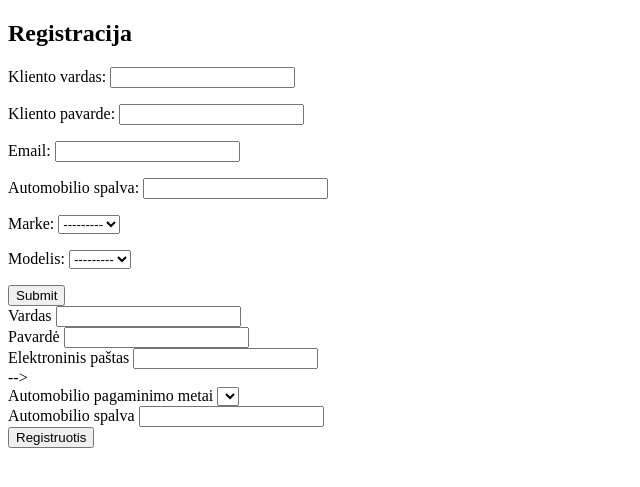
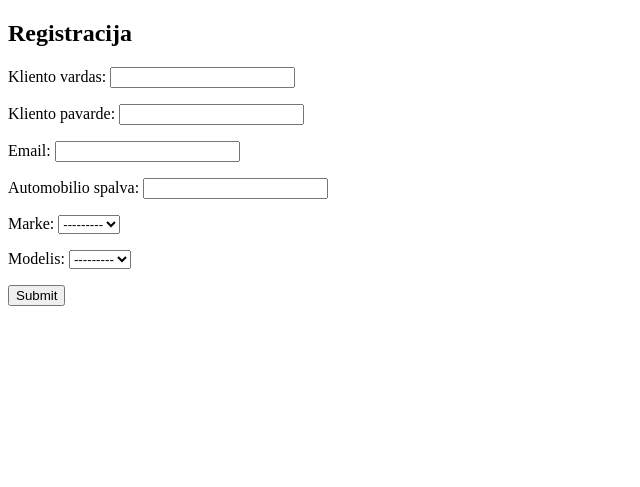
Before and after one commit to ADR011/Baigiamasis, a Django app: page /add/ in a window 1280 px wide. Shown: the top 487 px of the page, without its empty margins (0-640 px from the left). Run offline with Django 4.2, Linux system fonts and the light colour scheme; data comes from the database, SQL or seed files in the repository; both versions use the stored data as it was after the commit; lists and menus that the app fills with data are empty.

Commit message:
home pratrintas nereikalingas kodas

```diff
--- a/new_car/perziura/templates/home.html
+++ b/new_car/perziura/templates/home.html
@@ -50,154 +50,3 @@
 
     });
 </script>
-
-
-<!--
-
-
-
-<h3>Registracija</h3>
-<!--Register-->
-<form method='post'>
-    {% csrf_token %}
-  Vardas
-  <input
-    name="user_name"
-    type="text"
-    id="user_name"
-    class="form-control"
-    aria-describedby="user_nameBlock"
-  />
-  <br />
-  Pavardė
-  <input
-    name="last_name"
-    type="text"
-    id="last_name"
-    class="form-control"
-    aria-describedby="last_nameBlock"
-  />
-
-  <br />
-  Elektroninis paštas
-  <input
-    name="email"
-    type="email"
-    id="Elektroninis paštas"
-    class="form-control"
-    aria-describedby="Elektroninis paštas"
-  />
-  <br />
-  {% comment %} Automobilio markė
-  <br />
-  <select name="marke" id='marke' placeholder="Pasirinkti markę..." onchange='pakeistiModelius()'/>
-  <br />
-  <br />
-  Automobilio modelis
-  <select name="modelis"  id='modelis' placeholder="Pasirinkti modelį..">
-  </select> {% endcomment %}
-
-
-
-
-   -->
-
-
-  <br />
-  Automobilio pagaminimo metai
-  <select name="metai"  id='metai' placeholder="Pasirinkti metus..">
-  </select>
-  <br />
-  Automobilio spalva
-  <input
-    name="spalva"
-    type="text"
-    id="Spalva"
-    class="form-control"
-    aria-describedby="Automobilio pagaminimo metai"
-  />
-  <br />
-  <button type="submit" class="btn btn-primary">Registruotis</button>
-</form>
-<script>
-  const masinuListas = {% autoescape off %}{{ listas }}{% endautoescape %};
-  let selectMarke=document.getElementById('marke');
-  let selectModelis=document.getElementById('modelis');
-
-  masinuListas.forEach(car=>{
-    let option = document.createElement("option");
-    option.value = car.marke;
-    console.log(option.value);
-    option.text = car.marke;
-    selectMarke.add(option);
-  });
-  const pakeistiModelius=()=>{
-
-    console.log(selectMarke.value)
-    masinuListas.forEach(car=>{
-      if(car.marke==selectMarke.value){
-        car.modeliai.forEach(modelis=>{
-          let option1 = document.createElement("option");
-          option1.value = modelis.modelis;
-          console.log(option1.value);
-          option1.text = modelis.modelis;
-          selectModelis.add(option1);
-        });
-
-      };
-
-    });
-  };
-
-</script>
-
-
-<!-- <!doctype html>
-<html lang="en">
-<head>
-    <meta charset="UTF-8">
-    <meta name="viewport"
-          content="width=device-width, user-scalable=no, initial-scale=1.0, maximum-scale=1.0, minimum-scale=1.0">
-    <meta http-equiv="X-UA-Compatible" content="ie=edge">
-    <title>Dependent Dropdown in Django</title>
-</head>
-<body>
-<h2>Registracija</h2>
-
-<form method="post" id="personForm" data-modeliai-url="{% url 'ajax_load_modeliai' %}">
-    {% csrf_token %}
-    {{ form.as_p }}
-    <input type="submit" value="Submit">
-</form>
-
-<script src="https://code.jquery.com/jquery-3.3.1.min.js"></script>
-<script>
-    $("#id_marke").change(function () {
-        const url = $("#personForm").attr("data-modeliai-url");  // get the url of the `load_cities` view
-        const markeId = $(this).val();  // get the selected country ID from the HTML input
-
-        $.ajax({                       // initialize an AJAX request
-            url: url,                    // set the url of the request (= /persons/ajax/load-cities/ )
-            data: {
-                'marke_id': markeId       // add the country id to the GET parameters
-            },
-            success: function (data) {   // `data` is the return of the `load_cities` view function
-                $("#id_modelis").html(data);  // replace the contents of the city input with the data that came from the server
-                /*
-
-                let html_data = '<option value="">---------</option>';
-                data.forEach(function (city) {
-                    html_data += `<option value="${city.id}">${city.name}</option>`
-                });
-                console.log(html_data);
-                $("#id_city").html(html_data);
-
-                */
-            }
-        });
-
-    });
-</script>
-
-</body>
-</html> -->
```
Also changed, not shown: new_car/db.sqlite3.
